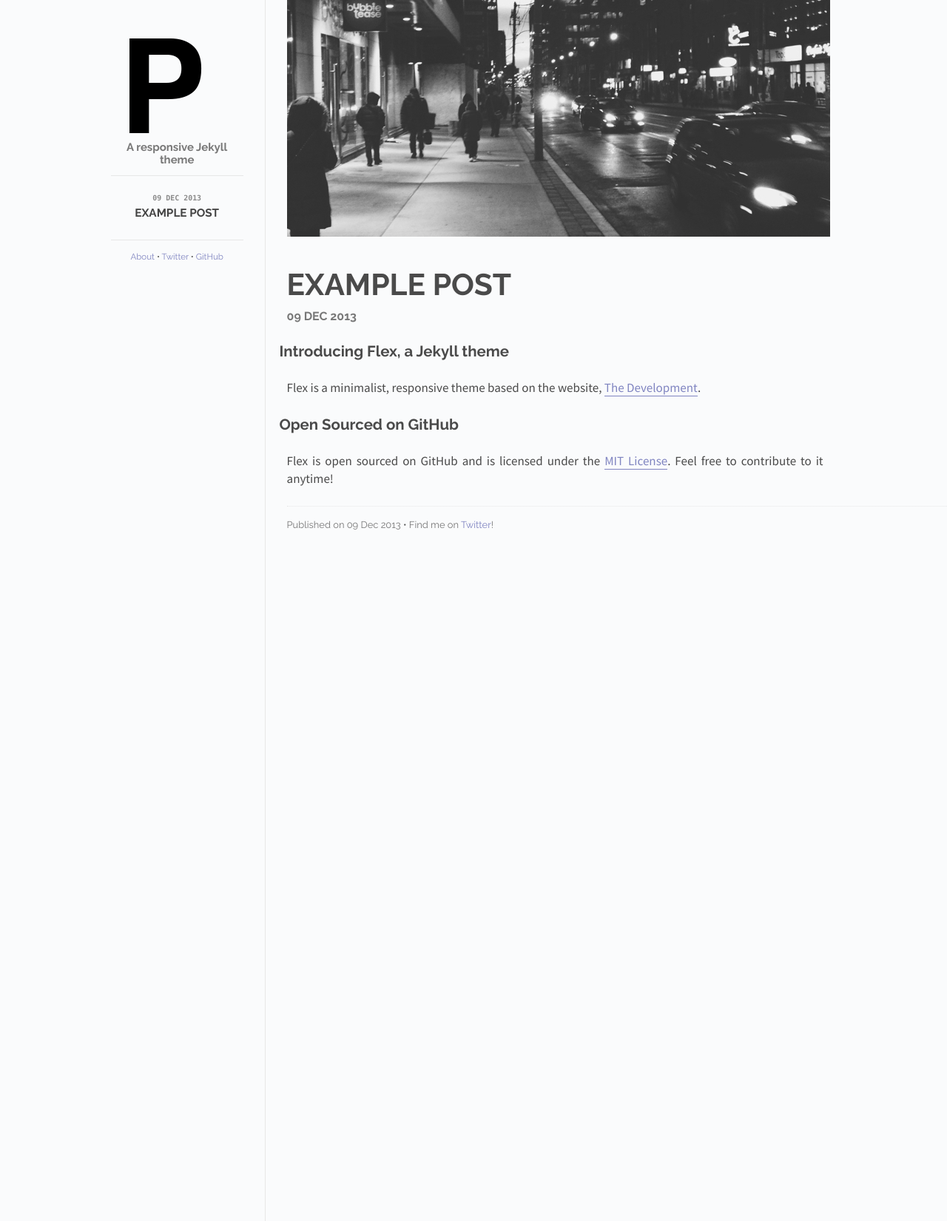
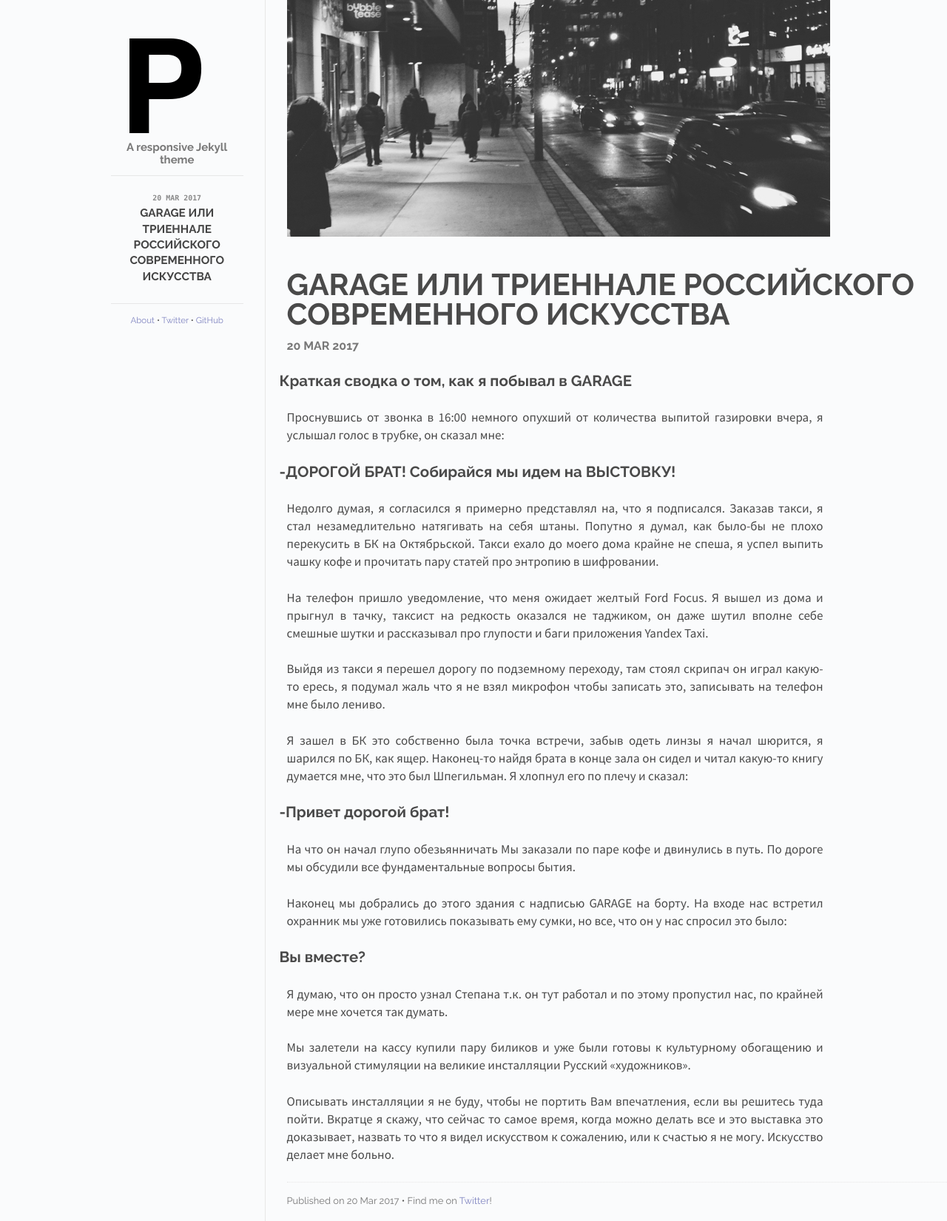
Before and after one commit to PirogovPavel/flex, a Jekyll site: the page built from _posts/2013-12-09-example-post.md, in a window 1280 px wide. Shown: the whole page at 74% size. Built offline with Jekyll 4.4.1, drawn with Linux system fonts in a browser that asks for light colours; Markdown is read by kramdown in place of the engine named in the settings.

Commit message:
Update 2013-12-09-example-post.md

```diff
--- a/_posts/2013-12-09-example-post.md
+++ b/_posts/2013-12-09-example-post.md
@@ -1,15 +1,37 @@
 ---
 layout: post
-title: Example post
+title: GARAGE или ТРИЕННАЛЕ РОССИЙСКОГО СОВРЕМЕННОГО ИСКУССТВА
 cover: cover.jpg
-date:   2013-12-09 12:00:00
+date:   2017-03-20 10:57:00
 categories: posts
 ---
 
-## Introducing Flex, a Jekyll theme
+## Краткая сводка о том, как я побывал в GARAGE
+Проснувшись от звонка в 16:00 немного опухший от количества выпитой газировки вчера,
+я услышал голос в трубке, он сказал мне:
 
-Flex is a minimalist, responsive theme based on the website, [The Development](http://thedevelopment.co).
+## -ДОРОГОЙ БРАТ! Собирайся мы идем на ВЫСТОВКУ!
 
-## Open Sourced on GitHub
+Недолго думая, я согласился я примерно представлял на, что я подписался.
+Заказав такси, я стал незамедлительно натягивать на себя штаны. Попутно я думал, как было-бы не плохо перекусить в БК на Октябрьской.
+Такси ехало до моего дома крайне не спеша, я успел выпить чашку кофе и прочитать пару статей про энтропию в шифровании.
 
-Flex is open sourced on GitHub and is licensed under the [MIT License](http://opensource.org/licenses/MIT). Feel free to contribute to it anytime!
+На телефон пришло уведомление, что меня ожидает желтый Ford Focus.
+Я вышел из дома и прыгнул в тачку, таксист на редкость оказался не таджиком, он даже шутил вполне себе смешные шутки и рассказывал про глупости и баги приложения Yandex Taxi.
+
+Выйдя из такси я перешел дорогу по подземному переходу, там стоял скрипач он играл какую-то ересь, я подумал жаль что я не взял микрофон чтобы записать это, записывать на телефон мне было лениво.
+
+Я зашел в БК это собственно была точка встречи, забыв одеть линзы я начал шюрится, я шарился по БК, как ящер. Наконец-то найдя брата в конце зала он сидел и читал какую-то книгу думается мне, что это был Шпегильман. Я хлопнул его по плечу и сказал:
+## -Привет дорогой брат!
+На что он начал глупо обезьянничать
+Мы заказали по паре кофе и двинулись в путь. По дороге мы обсудили все фундаментальные вопросы бытия.
+
+Наконец мы добрались до этого здания с надписью GARAGE на борту.
+На входе нас встретил охранник мы уже готовились показывать ему сумки, но все, что он у нас спросил это было:
+
+## Вы вместе?
+Я думаю, что он просто узнал Степана т.к. он тут работал и по этому пропустил нас, по крайней мере мне хочется так думать.
+
+Мы залетели на кассу купили пару биликов и уже были готовы к культурному обогащению и визуальной стимуляции на великие инсталляции Русский «художников».
+
+Описывать инсталляции я не буду, чтобы не портить Вам впечатления, если вы решитесь туда пойти. Вкратце я скажу, что сейчас то самое время, когда можно делать все и это выставка это доказывает, назвать то что я видел искусством к сожалению, или к счастью я не могу.  Искусство делает мне больно.
```
